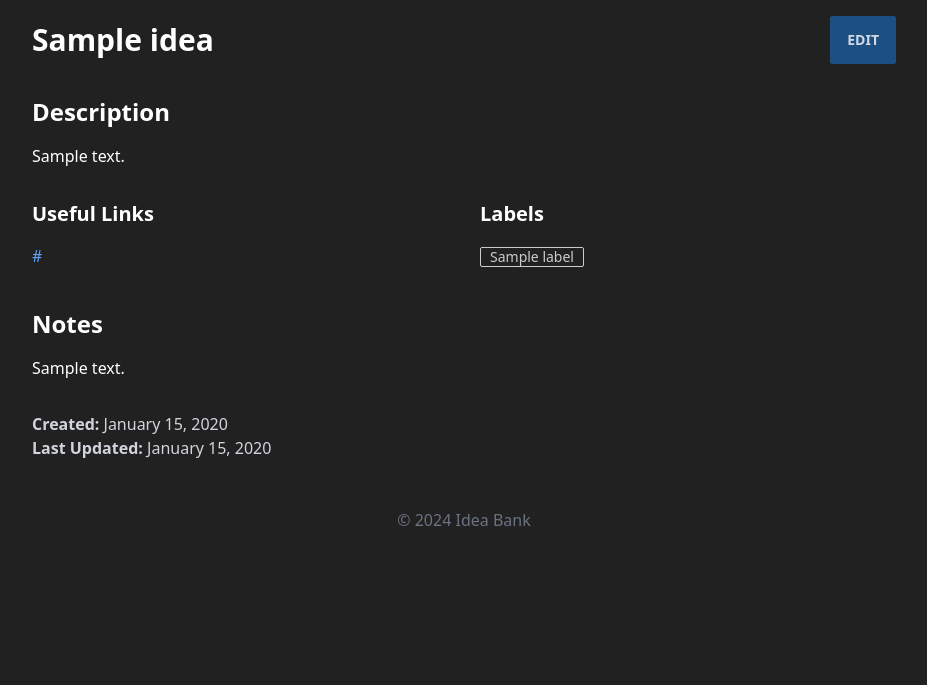
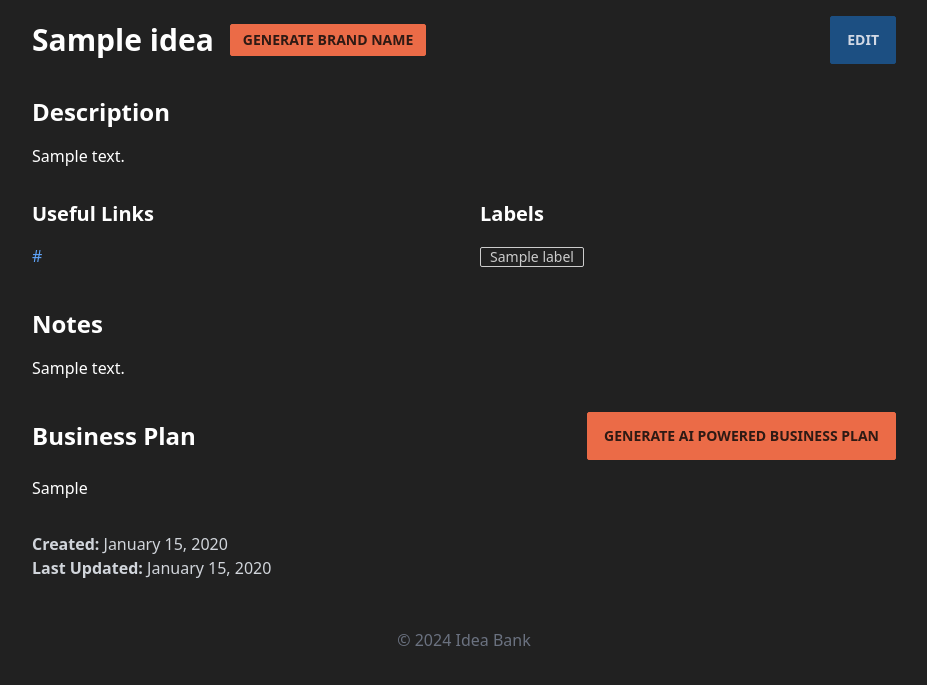
Before and after one commit to davebrougham/ibank, a Django app: page /idea/1/ in a window 1280 px wide. Shown: the part 80-765 px from the top of the page, without its empty margins (176-1103 px from the left). Run offline with Django 5.2, Linux system fonts and the light colour scheme; a user stored in the database is signed in; tables that the repository leaves empty hold one stand-in row (values such as "Sample post"); some libraries are stand-ins or nearby versions.

Commit message:
Added the FE for ai powered pro model. Added some BE routing too, but with no subtance yet.

```diff
--- a/bank/models.py
+++ b/bank/models.py
@@ -39,6 +39,7 @@ class Idea(models.Model):
     order = models.IntegerField(default=0)
     labels = models.ManyToManyField('Label', related_name='ideas', blank=True)
     user = models.ForeignKey(CustomUser, on_delete=models.CASCADE, related_name='ideas', default=1)
+    plan = models.TextField(blank=True, null=True)
 
     class Meta:
         db_table = 'idea'
--- a/bank/templates/idea_detail.html
+++ b/bank/templates/idea_detail.html
@@ -3,7 +3,18 @@
 {% block content %}
 <div class="max-w-4xl mx-auto p-4 font-sans">
     <div class="flex flex-col sm:flex-row justify-between items-start sm:items-center mb-8">
-        <h1 class="text-3xl font-bold text-white mb-4 sm:mb-0">{{ idea.name }}</h1>
+        <div class="flex items-center w-full sm:w-auto mb-4 sm:mb-0">
+            <h1 id="idea-name" class="text-3xl font-bold text-white mr-4">{{ idea.name }}</h1>
+            {% if is_pro %}
+                <button id="generate-name-btn" class="btn btn-accent btn-sm" data-idea-id="{{ idea.id }}">
+                    Generate Brand Name
+                </button>
+            {% else %}
+                <button class="btn btn-accent btn-sm" onclick="alert('Upgrade to Pro to use this feature!')">
+                    Generate Brand Name With Pro
+                </button>
+            {% endif %}
+        </div>
         <button id="edit-button" class="btn btn-primary w-full sm:w-auto">Edit</button>
     </div>
 
@@ -61,7 +72,33 @@
         </div>
     </form>
 
+
     <div id="idea-view" class="mb-8">
+    </div>
+
+    <div class="mb-8">
+        <div class="flex justify-between items-center mb-4">
+            <h2 class="text-2xl font-semibold text-white">Business Plan</h2>
+            {% if is_pro %}
+                <button id="generate-plan-btn" class="btn btn-accent" data-idea-id="{{ idea.id }}">
+                    Generate AI Powered Business Plan
+                </button>
+            {% else %}
+                <button class="btn btn-accent" onclick="alert('Upgrade to Pro to use this feature!')">
+                    Generate Business Plan With Pro
+                </button>
+            {% endif %}
+        </div>
+
+        <div id="business-plan" class="{% if idea.plan %} {% else %} bg-gray-700 border-gray-700 border rounded-md p-4 {% endif %}">
+            {% if idea.plan %}
+                <p class="text-white">{{ idea.plan }}</p>
+            {% elif is_pro %}
+                <p class="text-white">Your AI-generated business plan will appear here.</p>
+            {% else %}
+                <p class="text-white">Upgrade to Pro to access AI-generated business plans for your ideas!</p>
+            {% endif %}
+        </div>
     </div>
 
     <div class="text-gray-300 mt-8">
@@ -114,9 +151,17 @@ document.addEventListener('DOMContentLoaded', function() {
             </div>
 
             <h2 class="text-2xl font-semibold mb-4 text-white">Notes</h2>
-            <p class="text-white">${document.getElementById('{{ form.notes.id_for_label }}').value}</p>
+            <p class="text-white mb-8">${document.getElementById('{{ form.notes.id_for_label }}').value}</p>
         `;
         ideaView.innerHTML = viewHTML;
+
+        const businessPlanDiv = document.getElementById('business-plan');
+        const businessPlanContent = businessPlanDiv.querySelector('p').textContent;
+        if (businessPlanContent && businessPlanContent !== "Your AI-generated business plan will appear here." && businessPlanContent !== "Upgrade to Pro to access AI-generated business plans for your ideas!") {
+            businessPlanDiv.classList.remove('bg-gray-700', 'border-gray-700', 'border', 'rounded-md', 'p-4');
+        } else {
+            businessPlanDiv.classList.add('bg-gray-700', 'border-gray-700', 'border', 'rounded-md', 'p-4');
+        }
     }
 
     editButton.addEventListener('click', toggleEditMode);
@@ -192,6 +237,60 @@ document.addEventListener('DOMContentLoaded', function() {
 
     // Initialize view mode
     updateViewMode();
+
+    document.getElementById('generate-name-btn')?.addEventListener('click', function() {
+        const ideaId = this.dataset.ideaId;
+        fetch(`/generate-name/${ideaId}/`, {
+            method: 'POST',
+            headers: {
+                'X-CSRFToken': getCookie('csrftoken')
+            }
+        })
+        .then(response => response.json())
+        .then(data => {
+            if (data.status === 'success') {
+                document.getElementById('idea-name').textContent = data.new_name;
+            } else {
+                console.error('Failed to generate name');
+            }
+        });
+    });
+
+    document.getElementById('generate-plan-btn')?.addEventListener('click', function() {
+        const ideaId = this.dataset.ideaId;
+        fetch(`/generate-plan/${ideaId}/`, {
+            method: 'POST',
+            headers: {
+                'X-CSRFToken': getCookie('csrftoken')
+            }
+        })
+        .then(response => response.json())
+        .then(data => {
+            if (data.status === 'success') {
+                const businessPlanDiv = document.getElementById('business-plan');
+                businessPlanDiv.innerHTML = `<p class="text-white">${data.business_plan}</p>`;
+                // Remove styling classes when plan is generated
+                businessPlanDiv.classList.remove('bg-gray-700', 'border-gray-700', 'border', 'rounded-md', 'p-4');
+            } else {
+                console.error('Failed to generate business plan');
+            }
+        });
+    });
+
+    function getCookie(name) {
+        let cookieValue = null;
+        if (document.cookie && document.cookie !== '') {
+            const cookies = document.cookie.split(';');
+            for (let i = 0; i < cookies.length; i++) {
+                const cookie = cookies[i].trim();
+                if (cookie.substring(0, name.length + 1) === (name + '=')) {
+                    cookieValue = decodeURIComponent(cookie.substring(name.length + 1));
+                    break;
+                }
+            }
+        }
+        return cookieValue;
+    }
 });
 </script>
 {% endblock %}
--- a/bank/urls.py
+++ b/bank/urls.py
@@ -14,4 +14,6 @@ urlpatterns = [
     path('register/', auth_views.register_view, name='register'),
     path('login/', auth_views.login_view, name='login'),
     path('logout/', auth_views.logout_view, name='logout'),
+    path('generate-name/<int:idea_id>/', views.generate_name, name='generate_name'),
+    path('generate-plan/<int:idea_id>/', views.generate_plan, name='generate_plan'),
 ]
--- a/bank/views.py
+++ b/bank/views.py
@@ -55,6 +55,7 @@ def delete_idea(request, idea_id):
 @login_required
 def idea_detail(request, idea_id):
     idea = get_object_or_404(Idea, id=idea_id)
+    is_pro = request.user.is_pro
     if request.method == 'POST':
         form = IdeaForm(request.POST, instance=idea)
         link_formset = LinkInlineFormSet(request.POST, instance=idea)
@@ -70,6 +71,7 @@ def idea_detail(request, idea_id):
         'idea': idea,
         'form': form,
         'link_formset': link_formset,
+        'is_pro': is_pro,
     })
 
 @require_POST
@@ -113,3 +115,18 @@ def label_ideas(request, label_name):
         "label": label,
     }
     return render(request, "label.html", context)
+
+@login_required
+def generate_name(request, idea_id):
+    idea = get_object_or_404(Idea, id=idea_id, user=request.user)
+    idea.name = f"{idea.name} [AI]"
+    idea.save()
+    return JsonResponse({'status': 'success', 'new_name': idea.name})
+
+@login_required
+def generate_plan(request, idea_id):
+    idea = get_object_or_404(Idea, id=idea_id, user=request.user)
+    business_plan = "AI Generated Business Plan [AI]"
+    idea.plan = business_plan
+    idea.save()
+    return JsonResponse({'status': 'success', 'business_plan': business_plan})
```
Also changed, not shown: bank/migrations/0012_idea_plan.py (added).
